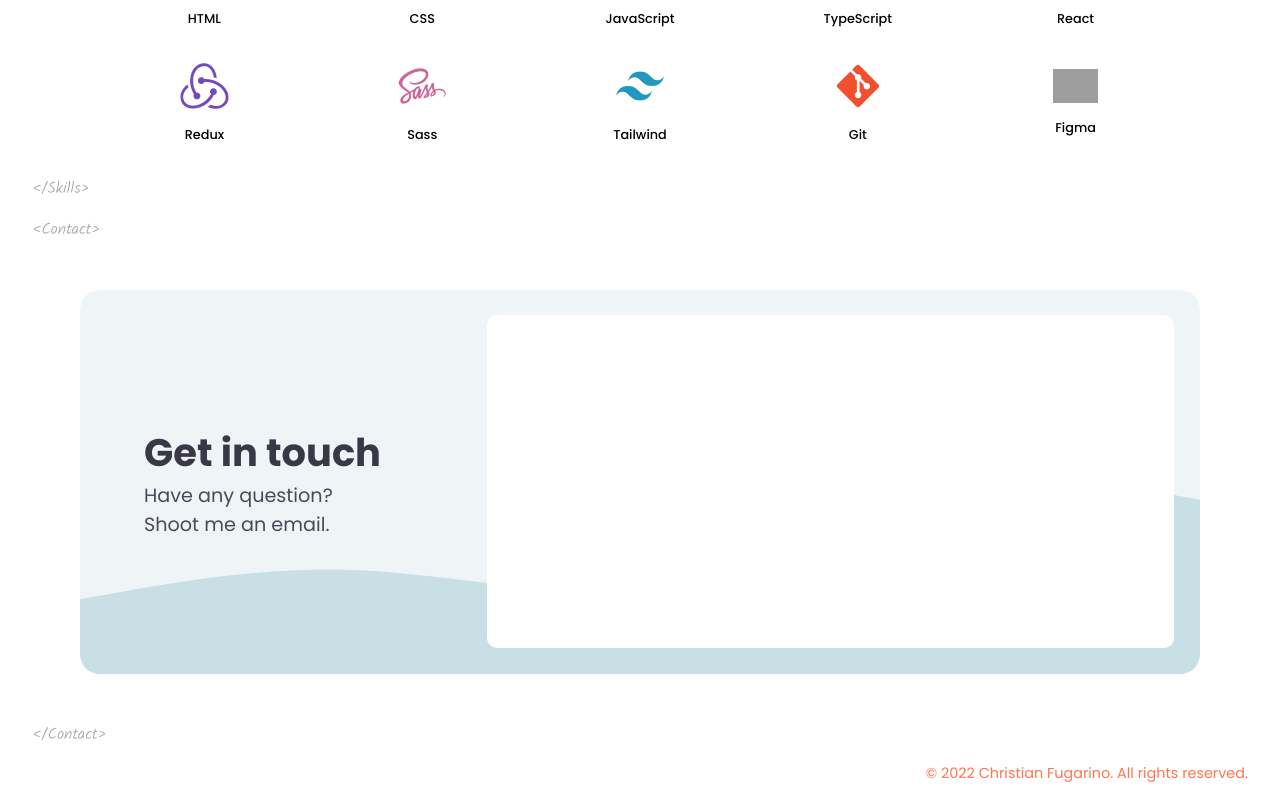
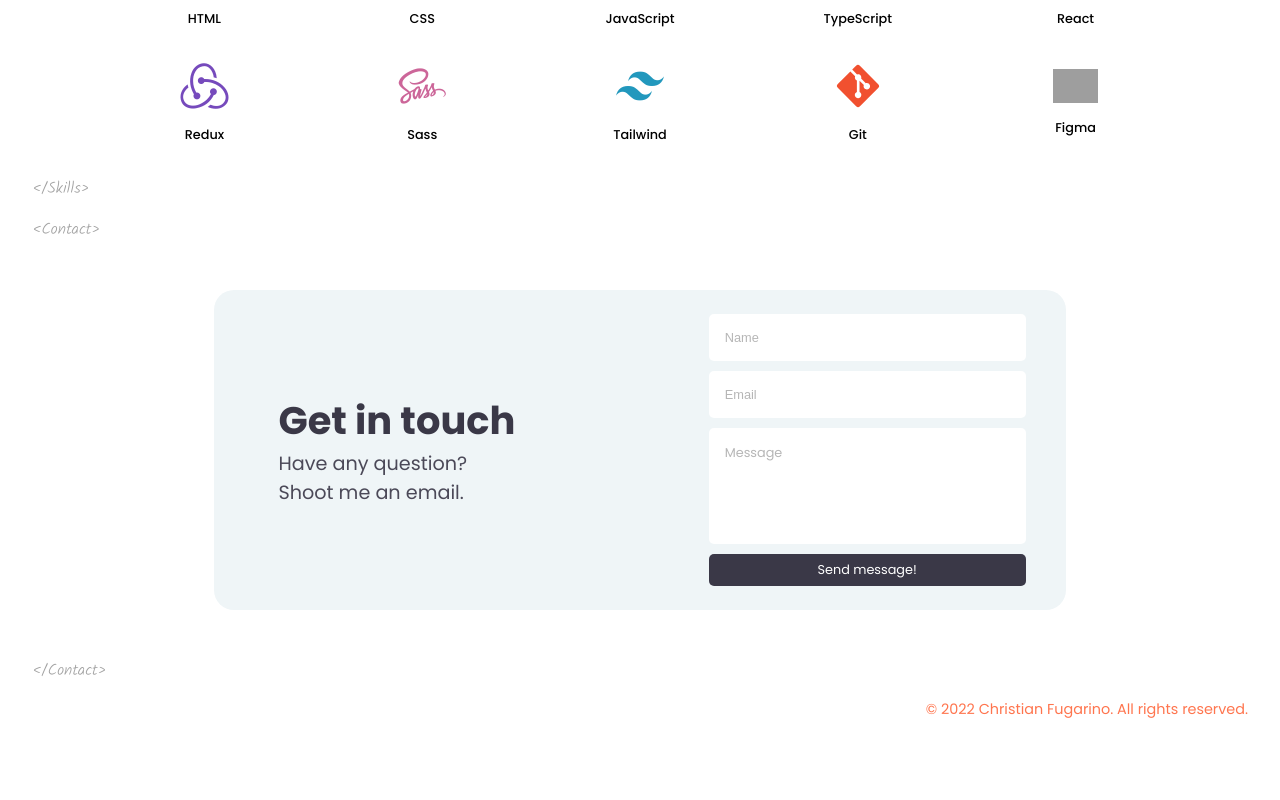
Before and after one commit to fugarino/Old-Portfolio, a React (Create React App) app: page / in a window 1280 px wide. Shown: the part 1977-2777 px from the top of the page. After the commit the page ends 2713 px from the top, so only its background shows below. Built offline with nearby package versions, Linux system fonts and the light colour scheme; grey boxes are pictures that could not be loaded.

Commit message:
updated contact styles

```diff
--- a/src/Components/Contact/Contact.js
+++ b/src/Components/Contact/Contact.js
@@ -9,18 +9,12 @@ const Contact = () => {
           <p>Have any question?</p>
           <p>Shoot me an email.</p>
         </div>
-        <div className="form-div">
-          <div className="form-cont">
-            <form className="form"></form>
-          </div>
-        </div>
-        <svg xmlns="http://www.w3.org/2000/svg" viewBox="0 0 1440 320">
-          <path
-            fill="#C8DFE6"
-            fill-opacity="1"
-            d="M0,224L60,213.3C120,203,240,181,360,186.7C480,192,600,224,720,202.7C840,181,960,107,1080,80C1200,53,1320,75,1380,85.3L1440,96L1440,320L1380,320C1320,320,1200,320,1080,320C960,320,840,320,720,320C600,320,480,320,360,320C240,320,120,320,60,320L0,320Z"
-          ></path>
-        </svg>
+        <form className="form">
+          <input type="text" placeholder="Name" />
+          <input type="text" placeholder="Email" />
+          <textarea type="text" placeholder="Message" />
+          <button type="submit">Send message!</button>
+        </form>
       </div>
     </section>
   );
--- a/src/Components/Contact/contact.scss
+++ b/src/Components/Contact/contact.scss
@@ -1,8 +1,17 @@
+::placeholder {
+  color: #b6b6b6;
+}
+
 .contact-section {
   margin: 3rem 0;
+  display: flex;
+  align-items: center;
+  justify-content: center;
+
   .form-container {
-    height: 30vw;
-    border-radius: 20px;
+    height: 25vw;
+    width: 70%;
+    // border-radius: 0px;
     overflow: hidden;
     background-color: #eff5f7;
     margin: 0 3rem;
@@ -11,17 +20,10 @@
     display: flex;
     align-items: center;
     justify-content: center;
-    z-index: -9;
     position: relative;
 
-    svg {
-      position: absolute;
-      bottom: 0;
-      z-index: -2;
-    }
-
     .form-text {
-      width: 30%;
+      width: 50%;
       margin-left: 4rem;
 
       h2 {
@@ -35,18 +37,61 @@
       }
     }
 
-    .form-div {
-      width: 70%;
+    form {
       height: 100%;
-      display: flex;
-      align-items: center;
-      justify-content: center;
+      width: 50%;
+      display: grid;
+      grid-template-columns: repeat(1, 1fr);
+      grid-template-rows: repeat(6, 1fr);
+      row-gap: 10px;
+      // background-color: #fff;
+      border-radius: 20px;
+      padding: 1.5rem 2.5rem;
 
-      .form-cont {
+      input {
+        // border: 2px solid #3a3847;
+        border: none;
+        padding: 1rem;
+        border-radius: 5px;
+        // font-size: 0.9rem;
+        font-size: 1vw;
         background-color: #fff;
-        border-radius: 10px;
-        height: 26vw;
-        width: 93%;
+        outline-color: #3a3847;
+
+        &:first-child {
+          grid-column: span 2;
+        }
+      }
+
+      textArea {
+        grid-column: span 2;
+        grid-row: span 3;
+        // border: 2px solid #3a3847;
+        border: none;
+        padding: 1rem;
+        border-radius: 5px;
+        resize: none;
+        font-family: "Poppins";
+        font-size: 1vw;
+        background-color: #fff;
+        outline-color: #3a3847;
+      }
+
+      button {
+        grid-column: span 2;
+        // border: 2px solid #3a3847;
+        border: none;
+        border-radius: 5px;
+        background-color: #3a3847;
+        color: #fff;
+        font-size: 1vw;
+        font-family: "Poppins";
+        cursor: pointer;
+
+        &:hover {
+          background-color: #fff;
+          color: #3a3847;
+        }
       }
     }
   }
```
